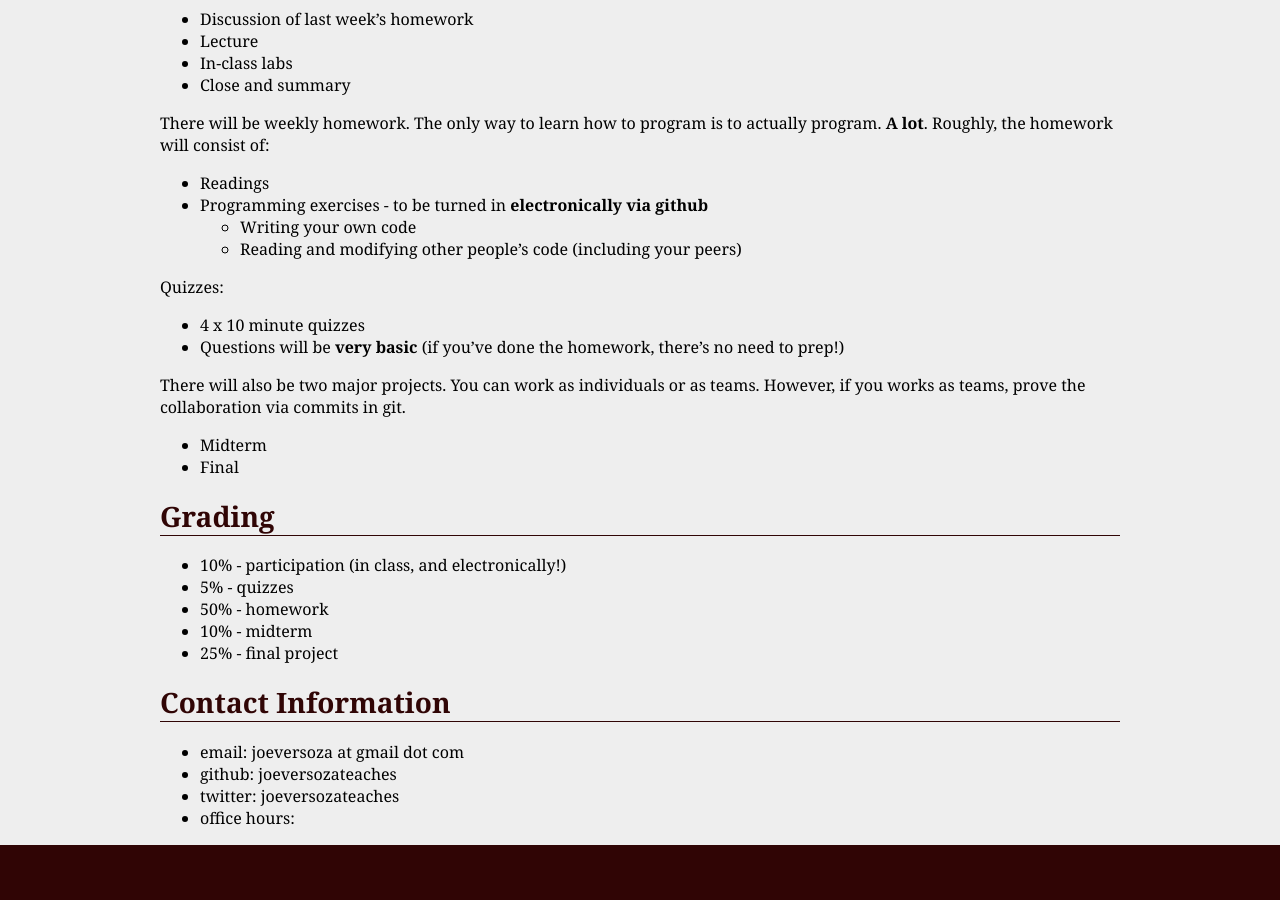
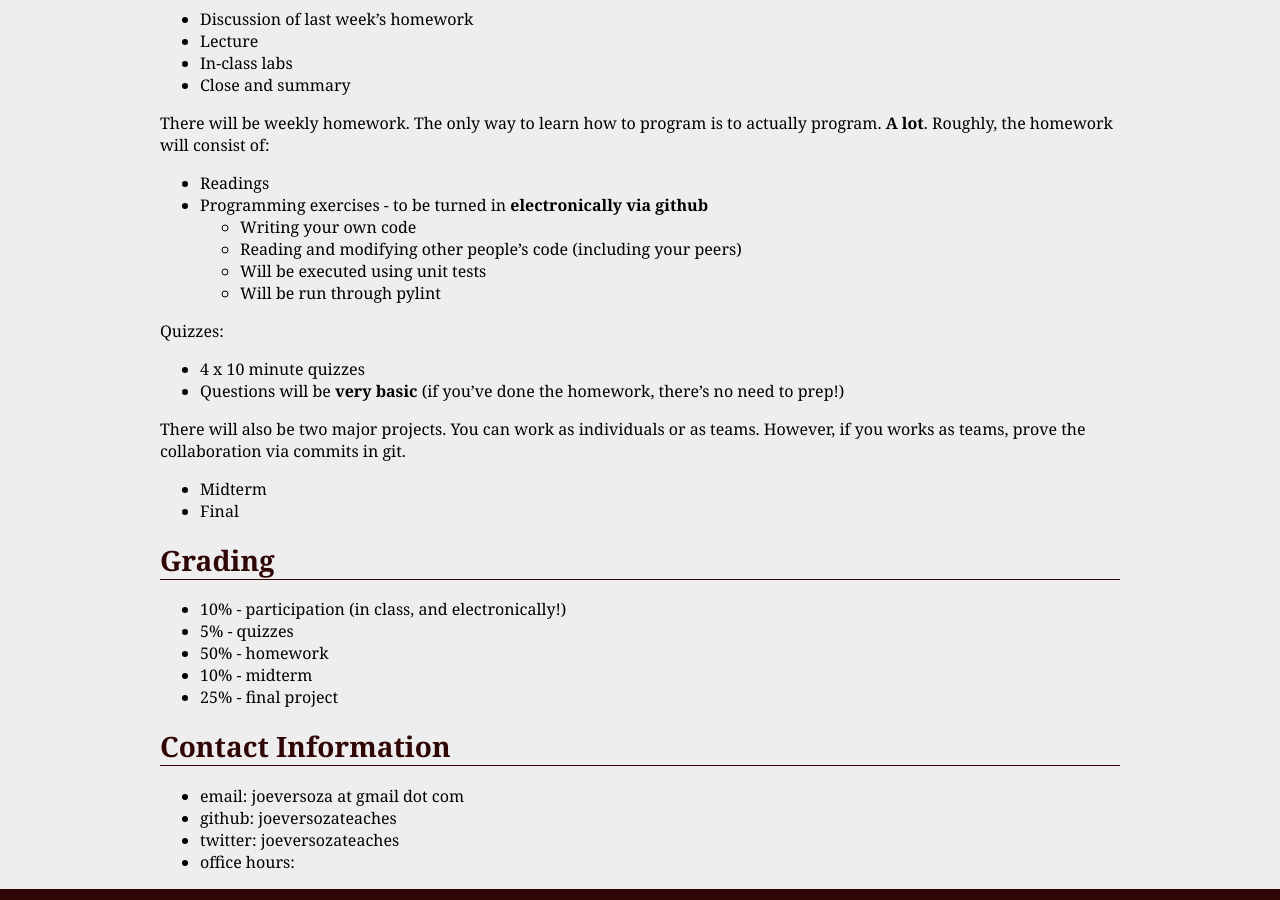
Before and after one commit to jversoza/MTEC2002, a Jekyll site: the page built from index.markdown, in a window 1280 px wide and 900 px high, scrolled down 715 px. Built offline with Jekyll 4.4.1, drawn with Linux system fonts in a browser that asks for light colours; Markdown is read by kramdown in place of the engine named in the settings.

Commit message:
added more info for homework

```diff
--- a/index.markdown
+++ b/index.markdown
@@ -30,6 +30,8 @@ There will be weekly homework.  The only way to learn how to program is to actua
 * Programming exercises - to be turned in **electronically via github**
 	* Writing your own code
 	* Reading and modifying other people's code (including your peers)
+	* Will be executed using unit tests
+	* Will be run through pylint
 
 Quizzes:
 * 4 x 10 minute quizzes
```
